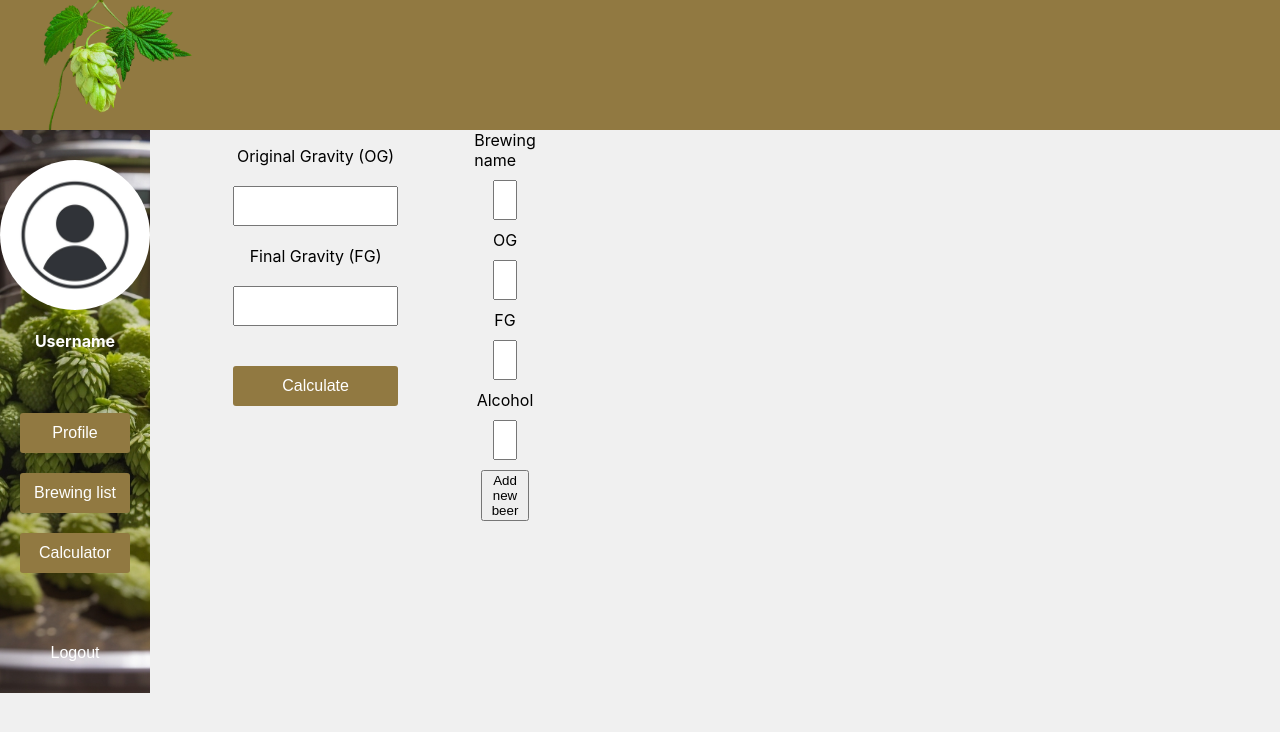
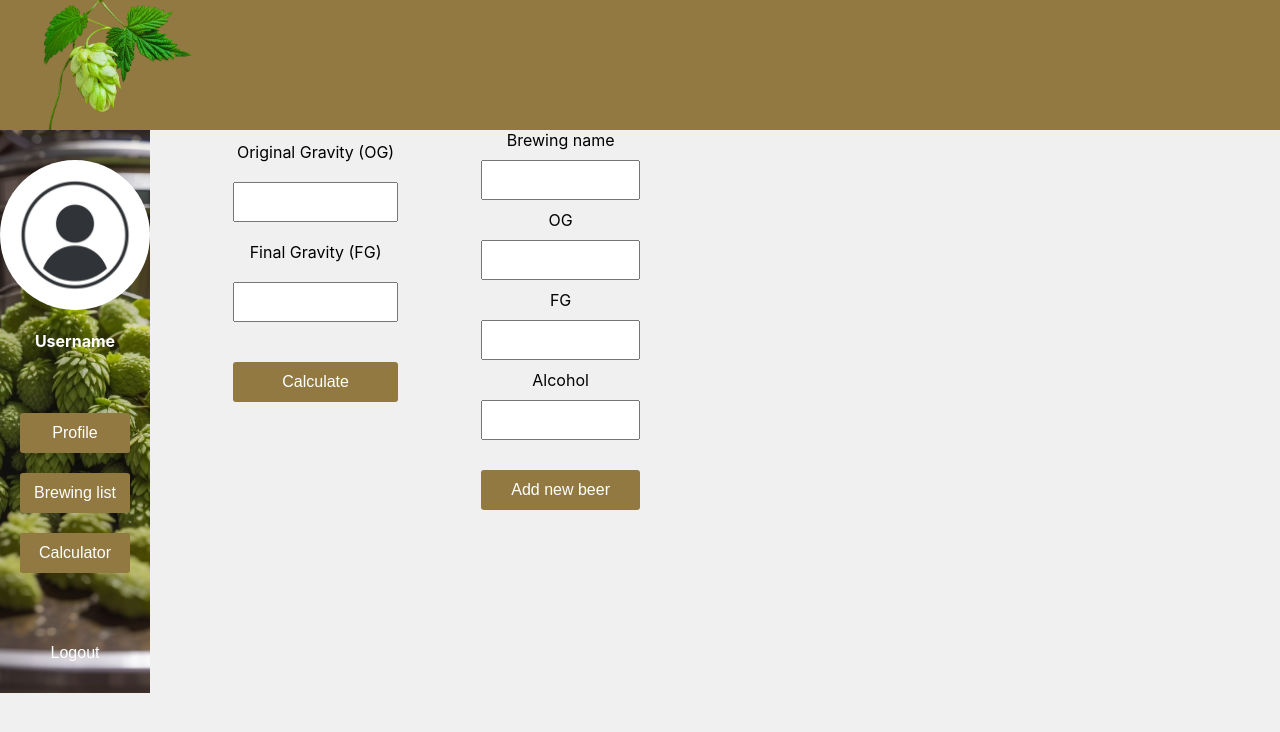
Before and after one commit to antoniotassone94/project_app_brew, an Angular app: page /calculator in a window 1280 px wide. Shown: the top 732 px of the page. Built offline with nearby package versions, Linux system fonts and the light colour scheme.

Commit message:
update style and htmlcode of the createbeer component (17/10/2023)

```diff
--- a/src/app/components/createbeer/createbeer.component.css
+++ b/src/app/components/createbeer/createbeer.component.css
@@ -1,8 +1,8 @@
 .add-content{
-  width: 30%;
+  width: 100%;
   height: auto;
   display: flex;
-  flex-direction: column;
+  flex-direction: row;
   align-items: center;
 }
 
@@ -16,23 +16,37 @@
 }
 
 .create-content input{
-  width: 50%;
+  width: 100%;
   height: 40px;
   margin: 10px;
   font-size: 16px;
   text-align: center;
 }
 
+.btn-create{
+  height: 40px;
+  width: 100%;
+  border: none;
+  font-size: 16px;
+  color: #fff;
+  background-color: #917941;
+  margin-top: 20px;
+  border-radius: 3px;
+  cursor: pointer;
+}
+
 .list{
-  width: 25%;
-  height: 100%;
   display: flex;
   flex-direction: column;
   align-items: center;
-  margin: 0;
   padding: 0;
   list-style-type: none;
-
+  height:auto;
+  width: 300px;
+  margin: 10px;
+  border-radius: 3px;
+  background-color: #ae8e45;
+  color: #f0f0f0;
 }
 
 .list li{
@@ -40,12 +54,3 @@
   flex-direction: column;
   align-items: center;
 }
-
-.list{
-  height:auto;
-  width: 300px;
-  margin: 10px;
-  border-radius: 3px;
-  background-color: #ae8e45;
-  color: #f0f0f0;
-}
--- a/src/app/components/createbeer/createbeer.component.html
+++ b/src/app/components/createbeer/createbeer.component.html
@@ -1,5 +1,5 @@
 <div class="add-content">
-  <form #formCreate="ngForm" (onSubmit)="createBeer(formCreate)" class="create-content">
+  <form #formCreate="ngForm" (ngSubmit)="createBeer(formCreate)" class="create-content">
     <label for="brewingname">Brewing name</label>
     <input type="text" name="brewingname" id="brewingname" ngModel>
     <label for="OG">OG</label>
@@ -8,7 +8,7 @@
     <input type="number" name="FG" id="FG" ngModel>
     <label for="alcohol">Alcohol</label>
     <input type="number" name="alcohol" id="alcohol" ngModel>
-    <button type="submit" class="btn">Add new beer</button>
+    <button type="submit" class="btn-create">Add new beer</button>
   </form>
   <ul class="list" *ngFor="let beer of beersList">
     <li>
```
